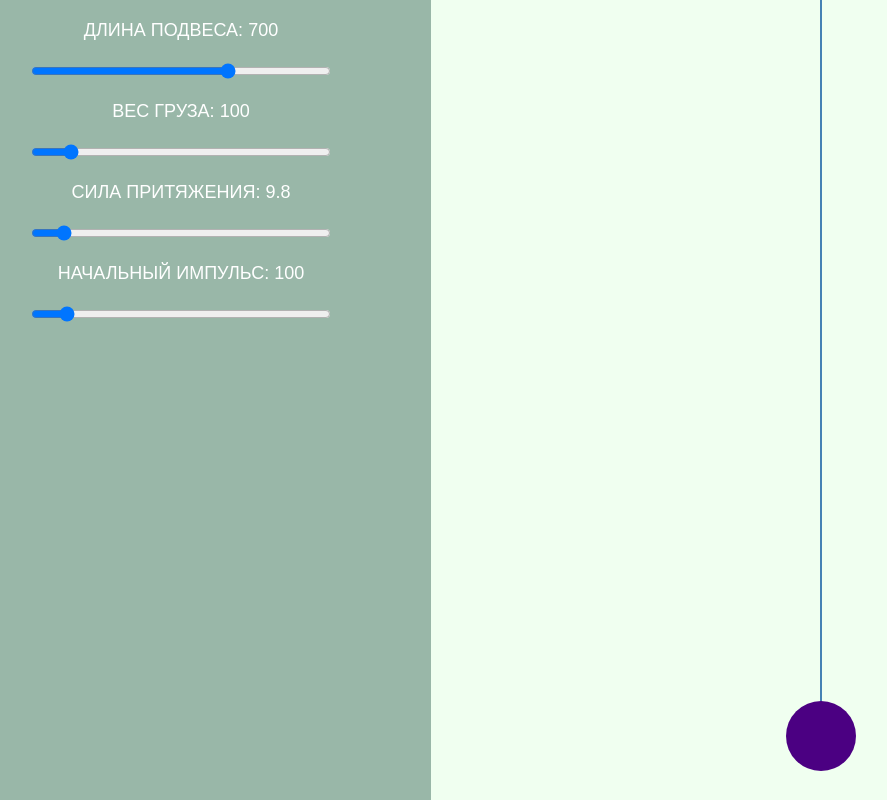
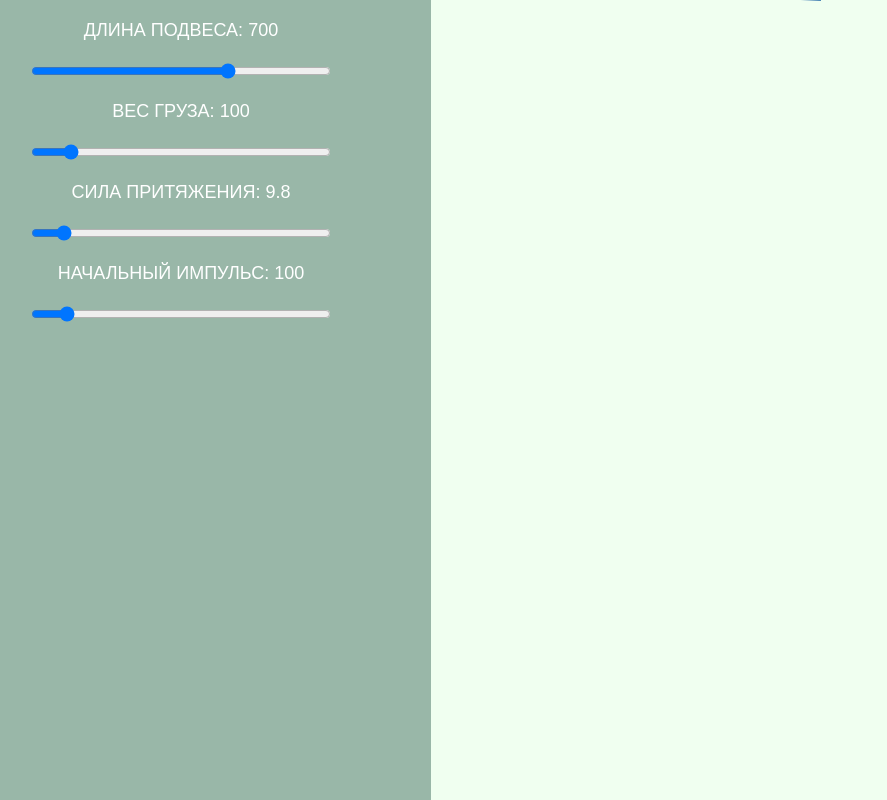
Before and after one commit to kilfro/pendulum, a React app: page / in a window 1280 px wide. Shown: the whole page, without its empty margins (69-956 px from the left). Built offline with nearby package versions, Linux system fonts and the light colour scheme.

Commit message:
Pendulum swings

```diff
--- a/src/components/Pendulum.jsx
+++ b/src/components/Pendulum.jsx
@@ -1,15 +1,42 @@
-import React from 'react'
+import React, {useEffect, useState} from 'react'
 import '@style/pendulum.less'
 import {connect} from 'react-redux'
 
-const Pendulum = ({length}) => {
+const Pendulum = ({length, impulse, gravity, weight}) => {
+    const [time, setTime] = useState(0)
+    const [angel, setAngel] = useState(0)
+    const timeout = 5
+
+    const calculateCurrentAngel = (timeInSeconds) => {
+        return impulse * Math.sin(Math.sqrt(gravity / (length / 100)) * timeInSeconds)
+    }
+
+    useEffect(() => {
+        const intervalId = setInterval(() => {
+            setAngel(calculateCurrentAngel(time / 1000))
+            setTime(prev => prev + timeout)
+        }, timeout)
+
+        return () => clearInterval(intervalId)
+    }, [time])
+
     const pendulumStyle = {
-        height: `${length}px`,
+        height: `${length}cm`,
+        transform: `rotate(${angel}deg)`
+    }
+
+    const ballStyle = {
+        bottom: -weight,
+        left: weight * -0.5,
+        width: `${weight}px`,
+        height: `${weight}px`,
     }
 
     return (
         <div className="pendulum">
-            <div className="thread" style={pendulumStyle}/>
+            <div className="thread" style={pendulumStyle}>
+                <div className="ball" style={ballStyle}/>
+            </div>
         </div>
     )
 }
--- a/src/style/pendulum.less
+++ b/src/style/pendulum.less
@@ -1,22 +1,15 @@
-@ball-diameter: 70px;
-
 .pendulum {
   margin: 0 auto;
-}
 
   .thread {
     position: relative;
     border: 1px solid steelblue;
     transform-origin: top;
 
-  &::after {
-    content: "";
+    .ball {
       position: absolute;
-    bottom: -@ball-diameter;
-    left: @ball-diameter * -0.5;
-    width: @ball-diameter;
-    height: @ball-diameter;
-    background-color: indigo;
+      background-color: rgba(75, 0, 130, 0.96);
       border-radius: 50%;
     }
   }
+}
```
Lines whose indentation alone changed are shown as unchanged.
